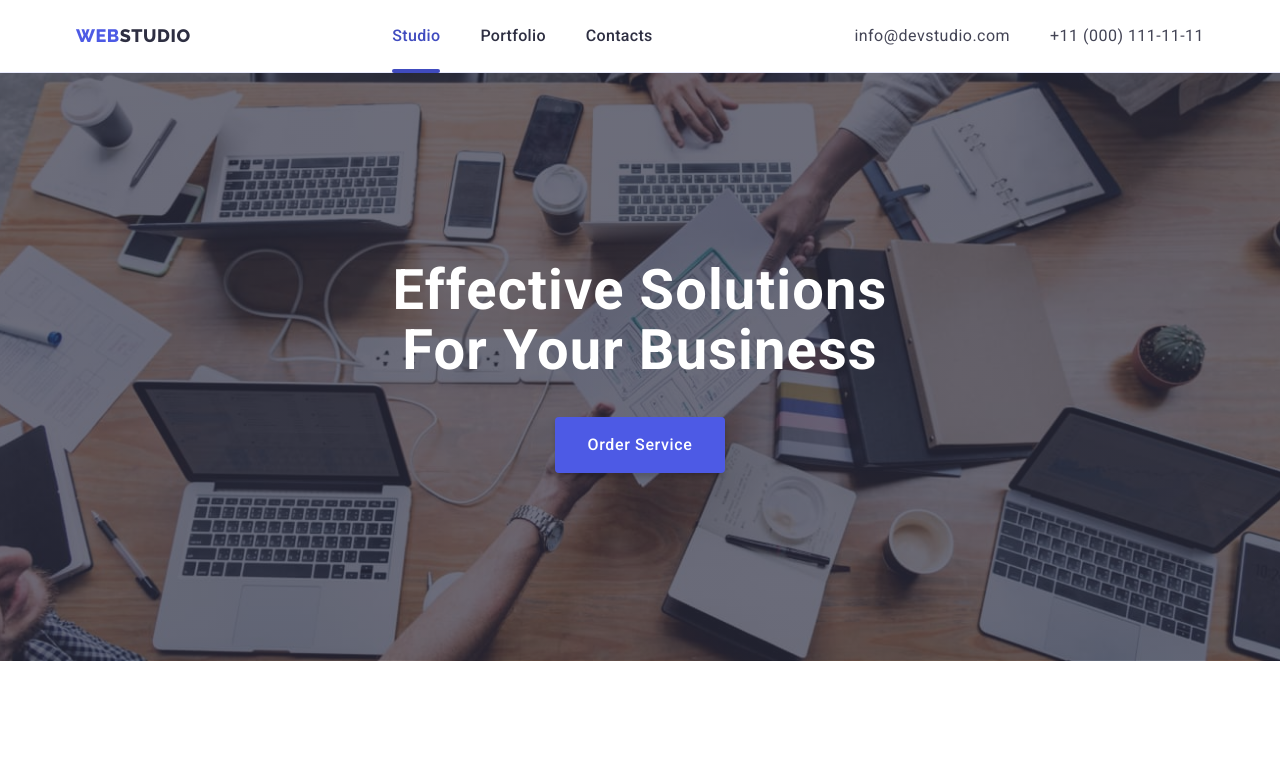
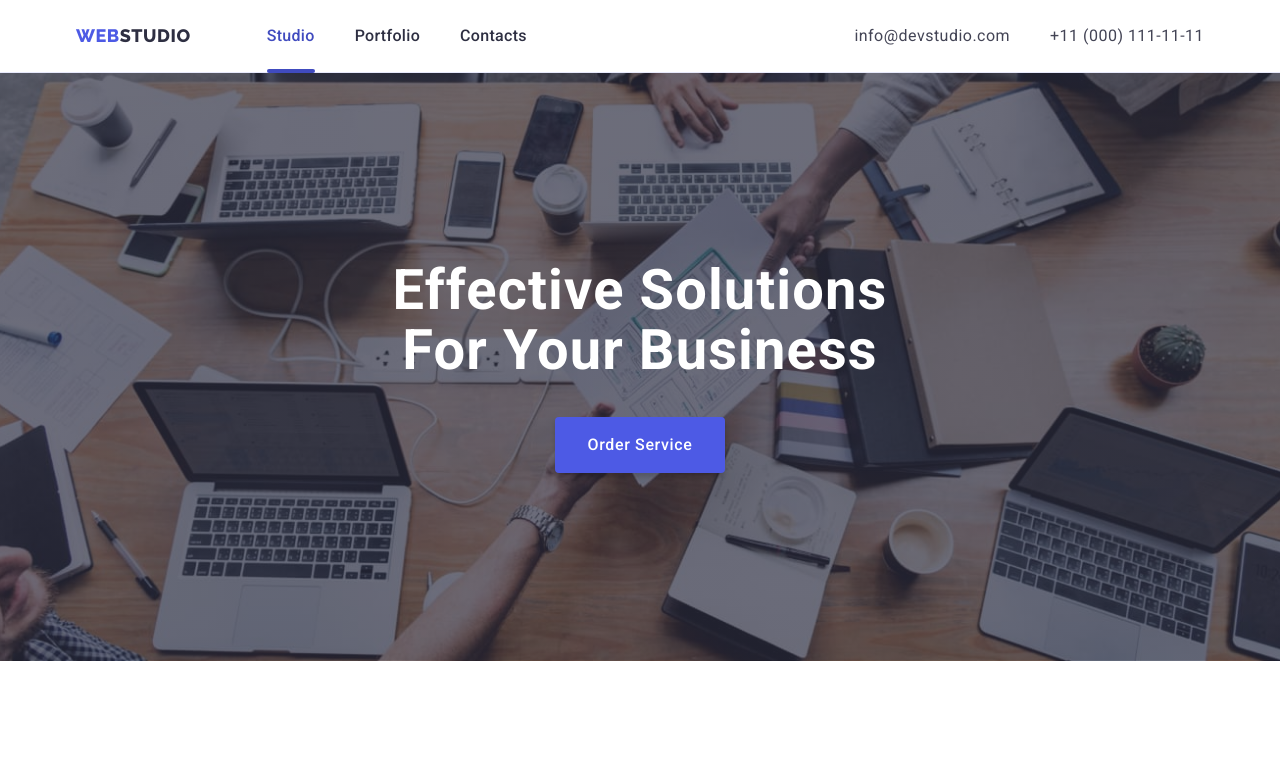
Before and after one commit to WithinKael/goit-markup-hw-07, a plain HTML site: page index.html in a window 1280 px wide. Shown: the top 777 px of the page. Drawn offline with nearby package versions, Linux system fonts and the light colour scheme.

Commit message:
update margin

```diff
--- a/css/layout/header.css
+++ b/css/layout/header.css
@@ -74,7 +74,8 @@ header {
   .header-list {
     display: flex;
     column-gap: 40px;
-    margin: 0 auto;
+    margin-left: auto;
+    margin-right: auto;
   }
 
   .header-list-link {
@@ -122,6 +123,10 @@ header {
     justify-content: space-between;
   }
 
+  .header-list {
+    margin-left: 76px;
+  }
+
   .header-address-contact {
     padding: 24px 0;
     font-size: 16px;
```
